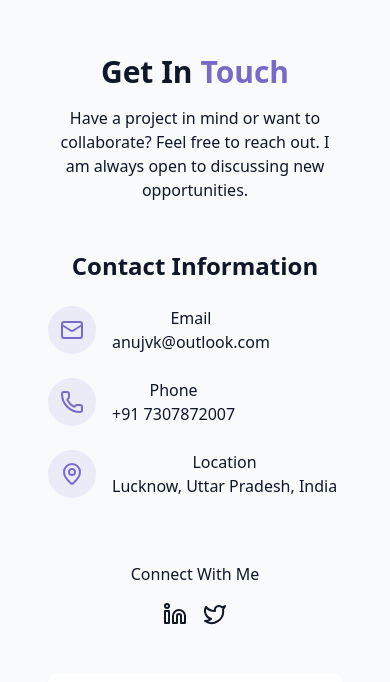
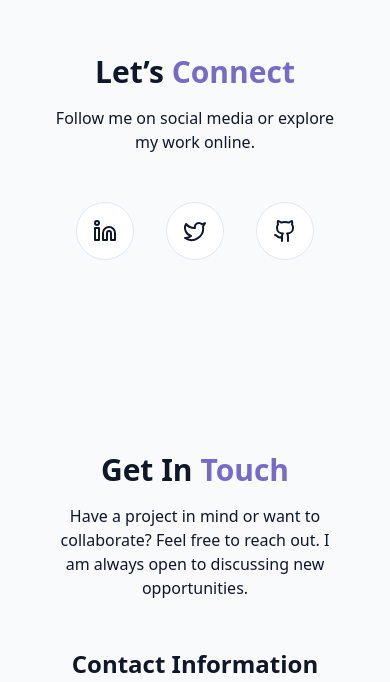
Before and after one commit to anujkvcs/My-Portfolio, a React (Vite) app: page / in a window 390 px wide. Shown: the part 7382-8064 px from the top of the page. Built offline with nearby package versions, Linux system fonts and the light colour scheme.

Commit message:
Enhancement

```diff
--- /dev/null
+++ b/src/components/ConnectSection.jsx
@@ -0,0 +1,46 @@
+import { Github, Linkedin, Twitter } from "lucide-react";
+
+export const ConnectSection = () => {
+  return (
+    <section id="connect" className="py-24 px-4 bg-secondary/40">
+      <div className="container mx-auto max-w-5xl">
+        <h2 className="text-3xl md:text-4xl font-bold mb-4 text-center">
+          Let’s <span className="text-primary">Connect</span>
+        </h2>
+        <p className="text-center text-muted-foreground mb-12 max-w-2xl mx-auto">
+          Follow me on social media or explore my work online.
+        </p>
+
+        <div className="flex items-center justify-center gap-8">
+          <a
+            href="https://www.linkedin.com/in/anujkcs/"
+            target="_blank"
+            rel="noopener noreferrer"
+            aria-label="LinkedIn"
+            className="p-4 rounded-full bg-card border border-border hover:border-primary hover:text-primary transition-colors"
+          >
+            <Linkedin />
+          </a>
+          <a
+            href="https://x.com/anujkvcs"
+            target="_blank"
+            rel="noopener noreferrer"
+            aria-label="Twitter/X"
+            className="p-4 rounded-full bg-card border border-border hover:border-primary hover:text-primary transition-colors"
+          >
+            <Twitter />
+          </a>
+          <a
+            href="https://github.com/anujkvcs/"
+            target="_blank"
+            rel="noopener noreferrer"
+            aria-label="GitHub"
+            className="p-4 rounded-full bg-card border border-border hover:border-primary hover:text-primary transition-colors"
+          >
+            <Github />
+          </a>
+        </div>
+      </div>
+    </section>
+  );
+};
--- a/src/components/ContactSection.jsx
+++ b/src/components/ContactSection.jsx
@@ -1,10 +1,8 @@
 import {
-  Linkedin,
   Mail,
   MapPin,
   Phone,
   Send,
-  Twitter,
 } from "lucide-react";
 import { cn } from "@/lib/utils";
 import { useToast } from "@/hooks/use-toast";
@@ -65,7 +63,7 @@ export const ContactSection = () => {
                     <Phone className="h-6 w-6 text-primary" />
                   </div>
                   <div>
-                    <h4 className="font-medium">Phone</h4>
+                    <h4 className="font-medium">Mobile</h4>
                     <a
                         href="tel:+917307872007"
                         className="text-muted-foreground hover:text-primary transition-colors"
@@ -80,7 +78,7 @@ export const ContactSection = () => {
                     <MapPin className="h-6 w-6 text-primary" />
                   </div>
                   <div>
-                    <h4 className="font-medium">Location</h4>
+                    <h4 className="font-medium">Address</h4>
                     <p className="text-muted-foreground hover:text-primary transition-colors">
                       Lucknow, Uttar Pradesh, India
                     </p>
@@ -88,25 +86,6 @@ export const ContactSection = () => {
                 </div>
               </div>
 
-              <div className="pt-8">
-                <h4 className="font-medium mb-4">Connect With Me</h4>
-                <div className="flex space-x-4 justify-center">
-                  <a
-                      href="https://www.linkedin.com/in/anujkcs/"
-                      target="_blank"
-                      rel="noopener noreferrer"
-                  >
-                    <Linkedin />
-                  </a>
-                  <a
-                      href="https://x.com/anujkvcs"
-                      target="_blank"
-                      rel="noopener noreferrer"
-                  >
-                    <Twitter />
-                  </a>
-                </div>
-              </div>
             </div>
 
             {/* Contact Form */}
--- a/src/components/Footer.jsx
+++ b/src/components/Footer.jsx
@@ -2,10 +2,19 @@ import { ArrowUp } from "lucide-react";
 
 export const Footer = () => {
     return (
-        <footer className="py-12 px-4 bg-card border-t border-border mt-12 flex flex-wrap justify-between items-center">
+        <footer className="py-12 px-4 bg-card border-t border-border mt-12 flex flex-wrap justify-between items-center gap-4">
             <p className="text-sm text-muted-foreground">
                 &copy; {new Date().getFullYear()} Anuj Verma. All rights reserved.
             </p>
+            <div className="flex items-center gap-4 ml-auto">
+                <a
+                    href="https://github.com/anujkvcs/"
+                    target="_blank"
+                    rel="noopener noreferrer"
+                    className="text-sm text-primary hover:underline"
+                >
+                    GitHub
+                </a>
                 <a
                     href="#hero"
                     aria-label="Back to top"
@@ -13,6 +22,7 @@ export const Footer = () => {
                 >
                     <ArrowUp size={20} />
                 </a>
+            </div>
         </footer>
     );
 };
--- a/src/components/Navbar.jsx
+++ b/src/components/Navbar.jsx
@@ -7,6 +7,7 @@ const navItems = [
   { name: "About", href: "#about" },
   { name: "Skills", href: "#skills" },
   { name: "Projects", href: "#projects" },
+  { name: "Connect", href: "#connect" },
   { name: "Contact", href: "#contact" },
 ];
 
--- a/src/pages/Home.jsx
+++ b/src/pages/Home.jsx
@@ -5,6 +5,7 @@ import { HeroSection } from "../components/HeroSection";
 import { AboutSection } from "../components/AboutSection";
 import { SkillsSection } from "../components/SkillsSection";
 import { ProjectsSection } from "../components/ProjectsSection";
+import { ConnectSection } from "../components/ConnectSection";
 import { ContactSection } from "../components/ContactSection";
 import { Footer } from "../components/Footer";
 
@@ -24,6 +25,7 @@ export const Home = () => {
         <AboutSection />
         <SkillsSection />
         <ProjectsSection />
+        <ConnectSection />
         <ContactSection />
       </main>
 
```
Also changed, not shown: vercel.json, 1 other file (tests, documents, lock files or other folders). Lines whose indentation alone changed are shown as unchanged.
